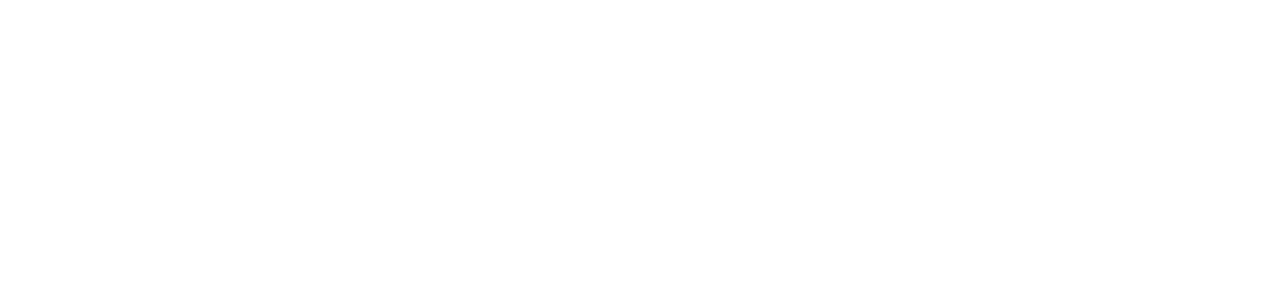
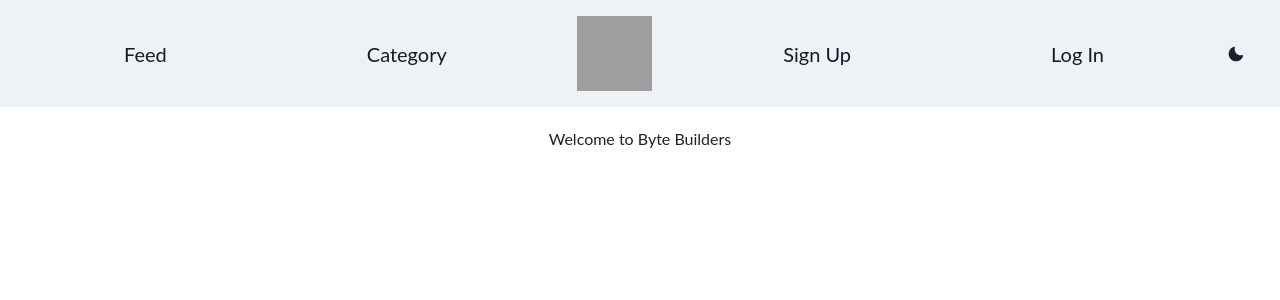
Before and after one commit to mbaula/ByteBuilders, a React app: page / in a window 1280 px wide. Before the commit this address had no page. Shown: the top 300 px of the page. Built offline with nearby package versions, Linux system fonts and the light colour scheme; grey boxes are pictures that could not be loaded; the HTML template or start-up script is replaced by a standard one.

Commit message:
completed sign up page! added auth conntext!

```diff
--- a/src/App.jsx
+++ b/src/App.jsx
@@ -1,18 +1,23 @@
 import React from 'react';
 import { ChakraProvider } from '@chakra-ui/react';
 import theme from './theme';
-import Navbar from './components/Navbar';
 import { BrowserRouter as Router, Route, Routes } from 'react-router-dom';
 import SignupPage from './pages/SignupPage';
+import HomePage from './pages/HomePage.jsx';
+import { AuthProvider } from './context/AuthContext';
 
 function App() {
   return (
+
     <ChakraProvider theme={theme}>
+      <AuthProvider>
       <Router>
       <Routes>
+        <Route path="/" element={<HomePage />} />
         <Route path="/signup" element={<SignupPage />} />
       </Routes>
       </Router>
+      </AuthProvider>
     </ChakraProvider>
   );
 }
--- a/src/components/Navbar.jsx
+++ b/src/components/Navbar.jsx
@@ -15,10 +15,11 @@ import {
   DrawerCloseButton
 } from '@chakra-ui/react';
 import { HamburgerIcon, MoonIcon, SunIcon } from '@chakra-ui/icons';
+import { useAuth } from '../context/AuthContext';
 
 const Navbar = () => {
   const { colorMode, toggleColorMode } = useColorMode();
-  const [isLoggedIn, setIsLoggedIn] = useState(false);
+  const { isLoggedIn } = useAuth();
   const [isDrawerOpen, setIsDrawerOpen] = useState(false);
   const hoverColor = "#3fbeff";
 
--- /dev/null
+++ b/src/context/AuthContext.jsx
@@ -0,0 +1,18 @@
+import React, { createContext, useContext, useState } from 'react';
+
+const AuthContext = createContext();
+
+export const useAuth = () => useContext(AuthContext);
+
+export const AuthProvider = ({ children }) => {
+  const [isLoggedIn, setIsLoggedIn] = useState(false);
+
+  const login = () => setIsLoggedIn(true);
+  const logout = () => setIsLoggedIn(false);
+
+  return (
+    <AuthContext.Provider value={{ isLoggedIn, login, logout }}>
+      {children}
+    </AuthContext.Provider>
+  );
+};
--- /dev/null
+++ b/src/pages/HomePage.jsx
@@ -0,0 +1,15 @@
+import React from 'react';
+import Navbar from '../components/Navbar';
+
+const HomePage = () => {
+  return (
+    <>
+      <Navbar />
+      <div style={{ textAlign: 'center', marginTop: '20px' }}>
+        <h1>Welcome to Byte Builders</h1>
+      </div>
+    </>
+  );
+};
+
+export default HomePage;
--- a/src/pages/SignupPage.jsx
+++ b/src/pages/SignupPage.jsx
@@ -4,6 +4,8 @@ import {
 } from '@chakra-ui/react';
 import bytebuilderlogo from '.././assets/bytebuilder-logo.png';
 import Navbar from '../components/Navbar';
+import { useNavigate } from 'react-router-dom';
+import { useAuth } from '../context/AuthContext';
 
 const SignupPage = () => {
   const toast = useToast();
@@ -13,6 +15,9 @@ const SignupPage = () => {
   const boxShadow = useColorModeValue('0px 4px 25px -2px rgba(0, 0, 0, 0.4)', '0px 4px 25px -2px rgba(255, 255, 255, 0.1)');
 
   const passwordRegex = new RegExp('^(?=.*[a-z])(?=.*[A-Z])(?=.*\\d)[a-zA-Z\\d]{7,}$');
+
+  const navigate = useNavigate();
+  const { login } = useAuth();
 
   const handleSubmit = async (event) => {
     event.preventDefault();
@@ -70,7 +75,8 @@ const SignupPage = () => {
           duration: 5000,
           isClosable: true,
         });
-        // Optional: Redirect user or clear form here
+        login();
+        navigate('/');
       } else {
         throw new Error(json.error || 'Something went wrong');
       }
```
